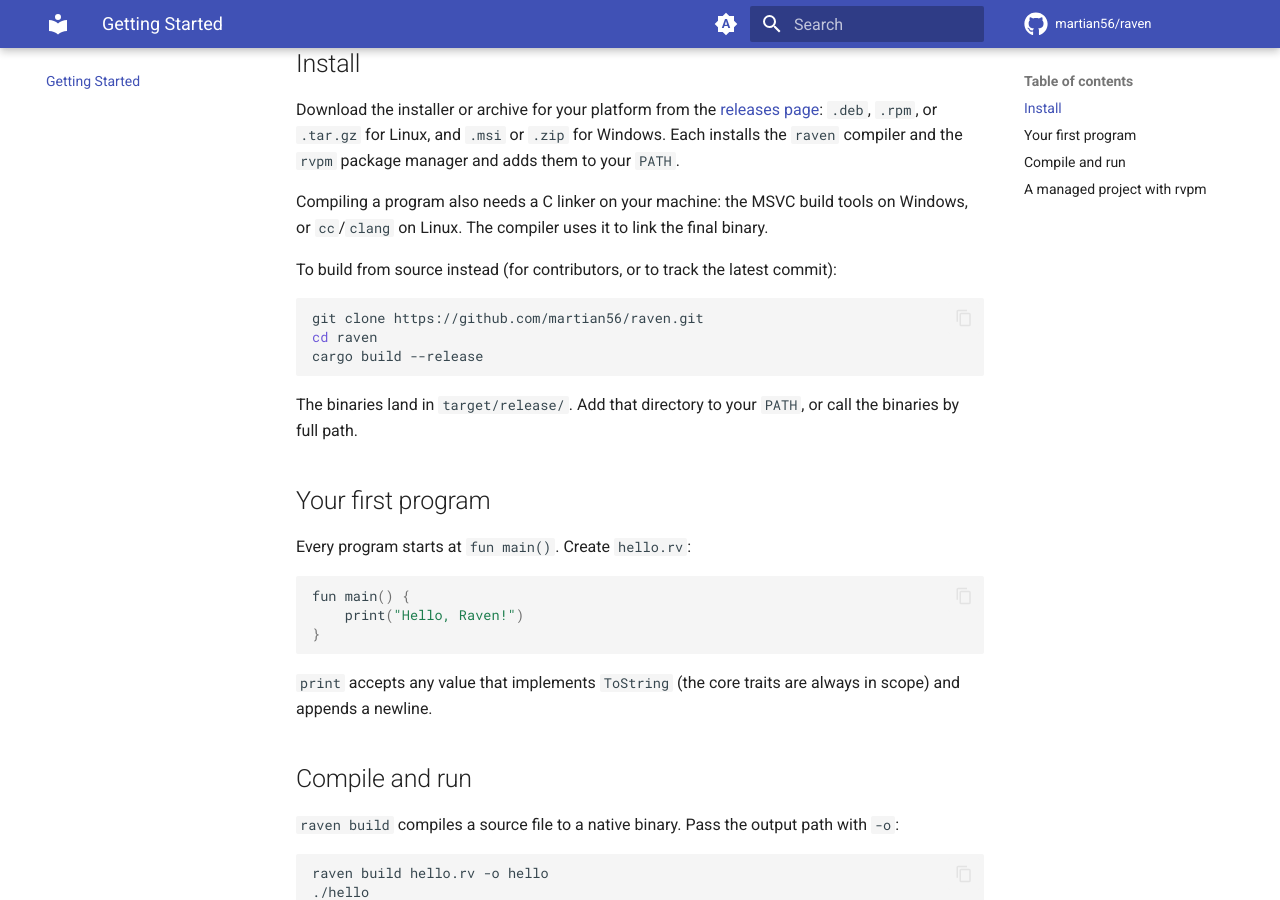
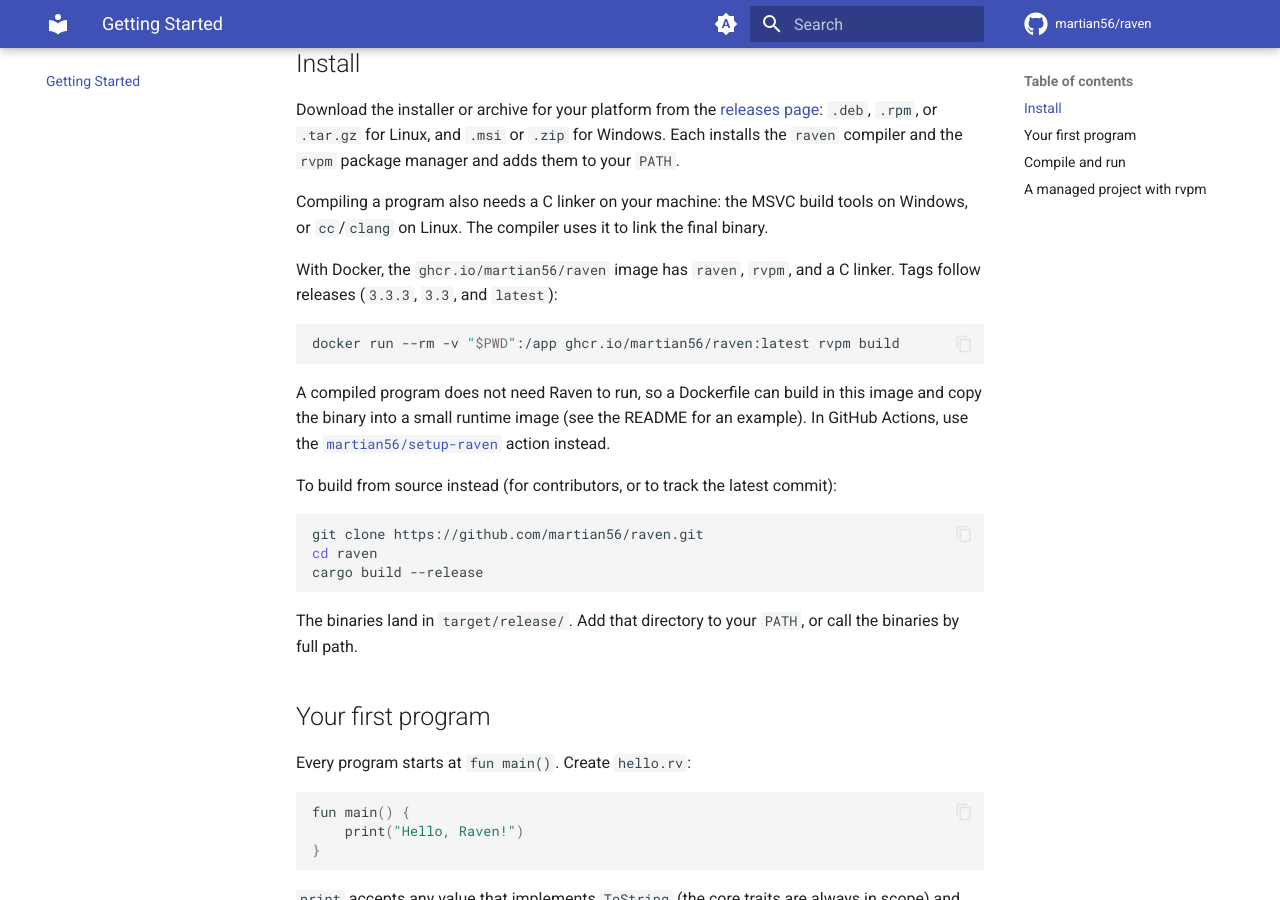
Before and after one commit to martian56/raven, an MkDocs documentation site: the page built from docs/guide/getting-started.md, in a window 1280 px wide and 900 px high, scrolled down 366 px. Built offline with MkDocs 1.6.1 and Material for MkDocs 9.7.7, drawn with Linux system fonts in a browser that asks for light colours; comment, search, counter and statistics services are not loaded.

Commit message:
build: publish a Raven Docker image to ghcr
A Docker workflow runs after each successful Release (or by hand for a tag), builds ghcr.io/martian56/raven from the Linux release build on debian:bookworm-slim with gcc, libc headers, and git, smoke-tests building and running a program and an rvpm project inside it, and pushes the version, minor, and latest tags. The README and getting-started guide show a two-stage build.

````diff
--- a/docs/guide/getting-started.md
+++ b/docs/guide/getting-started.md
@@ -18,6 +18,19 @@ to your `PATH`.
 Compiling a program also needs a C linker on your machine: the MSVC build
 tools on Windows, or `cc`/`clang` on Linux. The compiler uses it to link
 the final binary.
+
+With Docker, the `ghcr.io/martian56/raven` image has `raven`, `rvpm`, and a
+C linker. Tags follow releases (`3.3.3`, `3.3`, and `latest`):
+
+```bash
+docker run --rm -v "$PWD":/app ghcr.io/martian56/raven:latest rvpm build
+```
+
+A compiled program does not need Raven to run, so a Dockerfile can build
+in this image and copy the binary into a small runtime image (see the
+README for an example). In GitHub Actions, use the
+[`martian56/setup-raven`](https://github.com/martian56/setup-raven) action
+instead.
 
 To build from source instead (for contributors, or to track the latest
 commit):
````
Also changed, not shown: README.md (+14 -0 lines), 2 other files.
